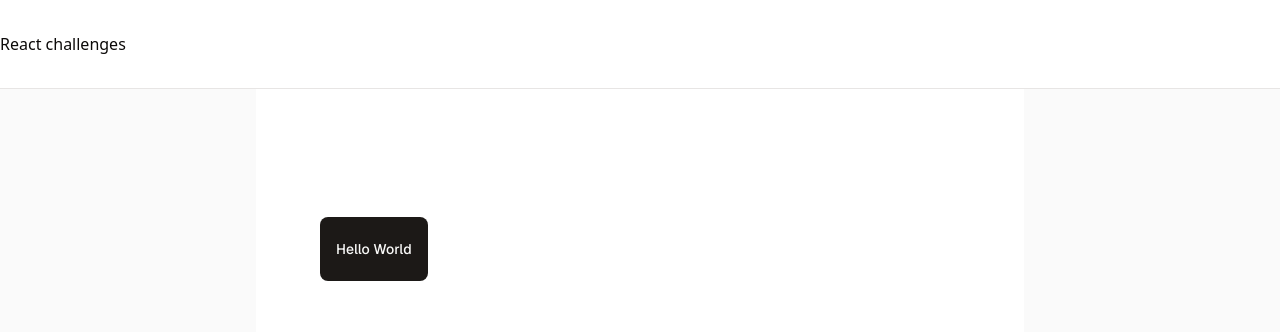
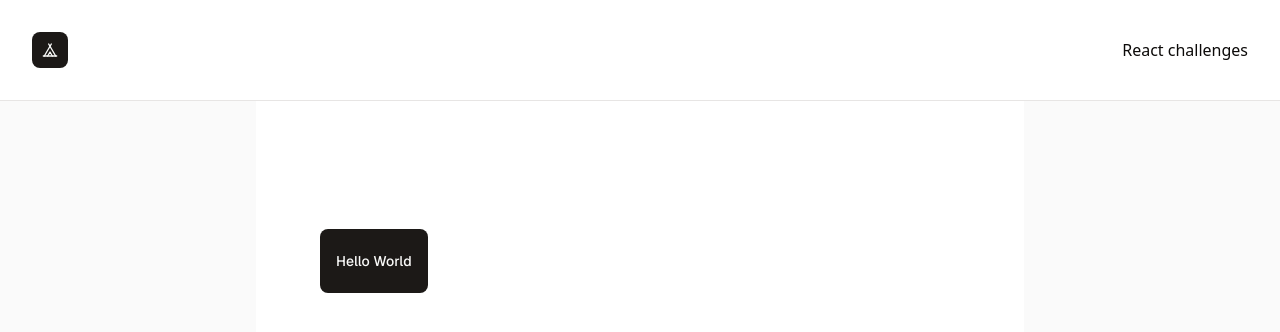
Before and after one commit to mrobayo/react-challenges, a Next.js app: page / in a window 1280 px wide. Shown: the top 332 px of the page. Built offline with nearby package versions, Linux system fonts and the light colour scheme.

Commit message:
added shadcn

```diff
--- a/app/globals.css
+++ b/app/globals.css
@@ -46,6 +46,13 @@
   --radius-4xl: calc(var(--radius) + 16px);
 }
 
+@layer components {
+  .container {
+    @apply mx-auto max-w-6xl xl:max-w-7xl px-8;
+  }
+}
+
+@layer base {
   :root {
     --radius: 0.625rem;
     --background: oklch(1 0 0);
@@ -114,7 +121,7 @@
     --sidebar-border: oklch(1 0 0 / 10%);
     --sidebar-ring: oklch(0.553 0.013 58.071);
   }
-
+}
 @layer base {
   * {
     @apply border-border outline-ring/50;
--- /dev/null
+++ b/components/navbar/Logo.tsx
@@ -0,0 +1,14 @@
+import Link from 'next/link';
+import { LuTent } from 'react-icons/lu';
+import { Button } from '../ui/button';
+
+function Logo() {
+  return (
+    <Button size='icon' asChild>
+      <Link href='/'>
+        <LuTent className='w-6 h-6' />
+      </Link>
+    </Button>
+  );
+}
+export default Logo;
--- a/components/navbar/Navbar.tsx
+++ b/components/navbar/Navbar.tsx
@@ -1,10 +1,11 @@
+import Logo from "@/components/navbar/Logo";
 
 
 function Navbar() {
   return (
     <nav className='border-b'>
       <div className='container flex flex-col sm:flex-row sm:justify-between sm:items-center flex-wrap gap-4 py-8'>
-
+        <Logo />
         React challenges
 
       </div>
--- a/package.json
+++ b/package.json
@@ -26,6 +26,7 @@
     "react": "19.2.1",
     "react-day-picker": "^9.12.0",
     "react-dom": "19.2.1",
+    "react-icons": "^5.5.0",
     "sonner": "^2.0.7",
     "tailwind-merge": "^3.4.0"
   },
```
Also changed, not shown: 2 other files (tests, documents, lock files or other folders). Lines whose indentation alone changed are shown as unchanged.
